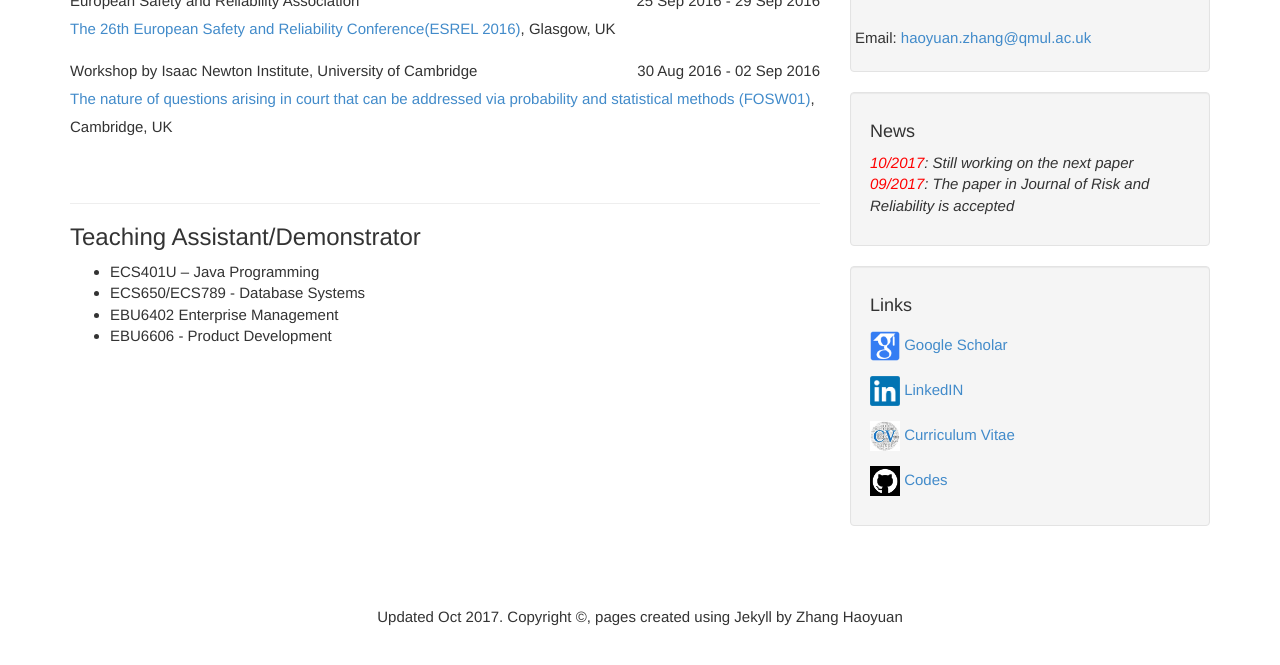
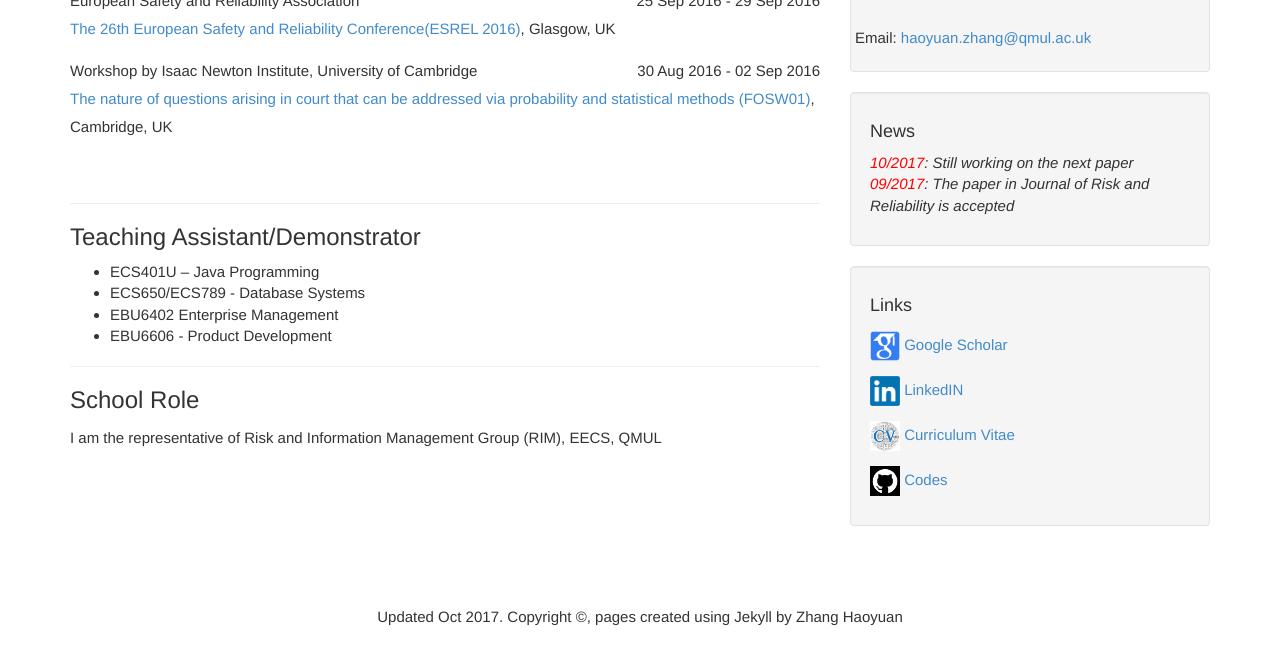
Before and after one commit to july0905/haoyuanzhang1990.github.io, a Jekyll site: the page built from randt.md, in a window 1280 px wide and 961 px high, cut to the strip 284-949 px from the top of the window. Built offline with Jekyll 4.4.1, drawn with Linux system fonts in a browser that asks for light colours.

Commit message:
Update randt.md

```diff
--- a/randt.md
+++ b/randt.md
@@ -36,3 +36,8 @@ ECS401U – Java Programming</li>
 <li>EBU6402 Enterprise Management</li>
 <li>EBU6606 - Product Development</li>
 </ul>
+
+
+<hr>
+<h3>School Role</h3>
+I am the representative of Risk and Information Management Group (RIM), EECS, QMUL
```
